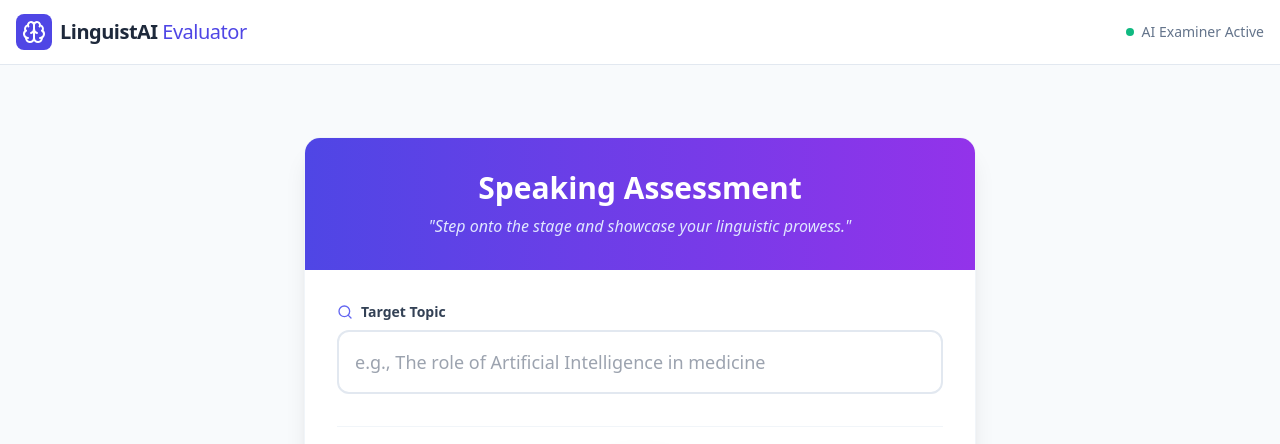
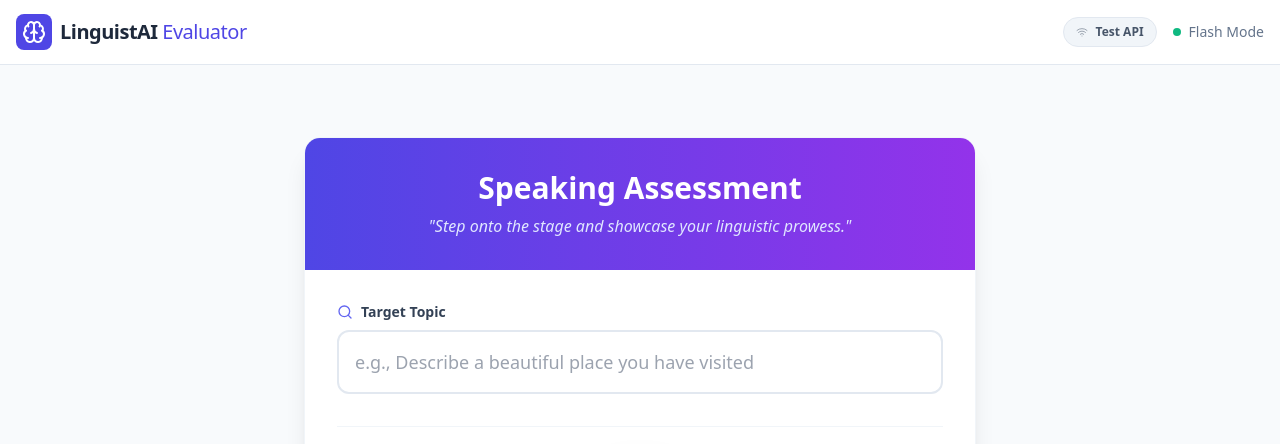
Before and after one commit to LLLLLive/again, a React (Vite) app: page / in a window 1280 px wide. Shown: the top 444 px of the page. Built offline with nearby package versions, Linux system fonts and the light colour scheme.

Commit message:
Update App.tsx

```diff
--- a/App.tsx
+++ b/App.tsx
@@ -1,16 +1,31 @@
 import React, { useState } from 'react';
 import { AppState, AnalysisResult } from './types';
-import { analyzeAudio } from './services/geminiService';
+import { analyzeAudio, testAPIConnection } from './services/geminiService';
 import Recorder from './components/Recorder';
 import TranscriptDisplay from './components/TranscriptDisplay';
 import ScoreChart from './components/RadarChart';
-import { Brain, Sparkles, RefreshCw, BarChart3, Quote, TrendingUp, Search, CheckCircle, AlertCircle } from 'lucide-react';
+import { Brain, Sparkles, RefreshCw, BarChart3, Quote, TrendingUp, Search, CheckCircle, AlertCircle, Wifi, WifiOff } from 'lucide-react';
 
 function App() {
   const [state, setState] = useState<AppState>('IDLE');
   const [topic, setTopic] = useState('');
   const [result, setResult] = useState<AnalysisResult | null>(null);
   const [errorMsg, setErrorMsg] = useState<string | null>(null);
+  const [connectionStatus, setConnectionStatus] = useState<'unknown' | 'testing' | 'success' | 'failed'>('unknown');
+  const [connectionMsg, setConnectionMsg] = useState('');
+
+  const handleTestConnection = async () => {
+    setConnectionStatus('testing');
+    const result = await testAPIConnection();
+    if (result.success) {
+      setConnectionStatus('success');
+      setConnectionMsg("API Connected Successfully");
+      setTimeout(() => setConnectionStatus('unknown'), 3000); // Hide after 3s
+    } else {
+      setConnectionStatus('failed');
+      setConnectionMsg(result.message);
+    }
+  };
 
   const handleRecordingComplete = async (base64Audio: string) => {
     if (topic.trim().length < 3) {
@@ -26,14 +41,14 @@ function App() {
       setState('RESULTS');
     } catch (err: any) {
       console.error(err);
-      // 提取更具体的错误信息给用户
-      const message = err.message || "Unknown error occurred";
-      if (message.includes("429") || message.includes("quota")) {
-        setErrorMsg("API Quota Exceeded (429): Your free usage limit for today is reached. Please try again tomorrow or use a different API key.");
-      } else if (message.includes("API_KEY is missing")) {
-        setErrorMsg("API Key Missing: Please set the API_KEY in your deployment environment variables.");
+      if (err.message === "QUOTA_EXCEEDED") {
+        setErrorMsg("Today's free analysis quota is exhausted (Error 429). Gemini Flash models have a daily limit. Please try again in a few hours or use a different API key.");
+      } else if (err.message === "INVALID_API_KEY") {
+        setErrorMsg("Your API Key is invalid or not authorized for this model/region. Please check Google AI Studio.");
+      } else if (err.message === "API_KEY_MISSING") {
+        setErrorMsg("API Key is not configured in Netlify environment variables.");
       } else {
-        setErrorMsg(`Analysis failed: ${message}`);
+        setErrorMsg(`Something went wrong: ${err.message || "Unknown error"}`);
       }
       setState('ERROR');
     }
@@ -56,12 +71,41 @@ function App() {
             </div>
             <h1 className="text-xl font-bold text-slate-800 tracking-tight">LinguistAI <span className="text-indigo-600 font-light">Evaluator</span></h1>
           </div>
-          <div className="text-sm font-medium text-slate-500 flex items-center gap-2">
-             <span className="w-2 h-2 bg-emerald-500 rounded-full"></span>
-             AI Examiner Active
+          <div className="flex items-center gap-4">
+             {/* Connection Tester */}
+             <button
+               onClick={handleTestConnection}
+               disabled={connectionStatus === 'testing'}
+               className={`text-xs font-bold px-3 py-1.5 rounded-full flex items-center gap-2 transition-all border ${
+                 connectionStatus === 'success' ? 'bg-green-100 text-green-700 border-green-200' :
+                 connectionStatus === 'failed' ? 'bg-red-100 text-red-700 border-red-200' :
+                 'bg-slate-100 text-slate-600 border-slate-200 hover:bg-slate-200'
+               }`}
+             >
+               {connectionStatus === 'testing' ? <RefreshCw className="w-3 h-3 animate-spin" /> :
+                connectionStatus === 'success' ? <Wifi className="w-3 h-3" /> :
+                connectionStatus === 'failed' ? <WifiOff className="w-3 h-3" /> :
+                <Wifi className="w-3 h-3 opacity-50" />
+               }
+               {connectionStatus === 'unknown' ? 'Test API' :
+                connectionStatus === 'testing' ? 'Connecting...' :
+                connectionStatus === 'success' ? 'API OK' : 'Failed'}
+             </button>
+
+             <div className="text-sm font-medium text-slate-500 hidden sm:flex items-center gap-2">
+                <span className="w-2 h-2 bg-emerald-500 rounded-full"></span>
+                Flash Mode
+             </div>
           </div>
         </div>
       </header>
+
+      {/* Error Banner for Connection Test */}
+      {connectionStatus === 'failed' && (
+        <div className="bg-red-600 text-white text-center text-sm py-2 px-4 animate-in slide-in-from-top">
+          <strong>API Connection Failed:</strong> {connectionMsg}
+        </div>
+      )}
 
       <main className="flex-1 max-w-7xl mx-auto w-full px-4 py-8">
 
@@ -82,7 +126,7 @@ function App() {
                     type="text"
                     value={topic}
                     onChange={(e) => setTopic(e.target.value)}
-                    placeholder="e.g., The role of Artificial Intelligence in medicine"
+                    placeholder="e.g., Describe a beautiful place you have visited"
                     className="w-full p-4 text-lg border-2 border-slate-200 rounded-xl focus:border-indigo-500 focus:ring-4 focus:ring-indigo-500/10 transition-all outline-none"
                   />
                 </div>
@@ -116,9 +160,9 @@ function App() {
                 <AlertCircle className="w-10 h-10" />
               </div>
               <h3 className="text-xl font-bold text-slate-800 mb-2">Analysis Interrupted</h3>
-              <p className="text-red-600 bg-red-50 p-4 rounded-lg mb-6 text-sm font-mono break-words text-left">
+              <div className="text-red-600 bg-red-50 p-4 rounded-lg mb-6 text-sm text-center leading-relaxed">
                 {errorMsg}
-              </p>
+              </div>
               <button
                 onClick={() => setState('IDLE')}
                 className="w-full py-3 bg-slate-800 text-white rounded-xl hover:bg-slate-700 transition-colors font-bold"
```
